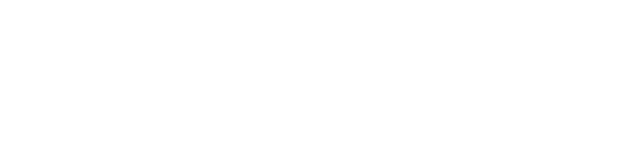
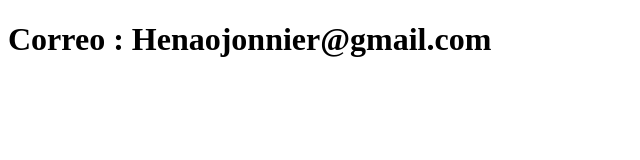
Before and after one commit to Jonier2004/sistema-de-registro, a plain HTML site: page index.html in a window 1280 px wide. Shown: the whole page, without its empty margins (0-640 px from the left). Drawn offline with Linux system fonts and the light colour scheme.

Commit message:
actualiza index

```diff
--- a/index.html
+++ b/index.html
@@ -7,6 +7,6 @@
     <title>Sistema de Registro de Juegos</title>
 </head>
 <body>
-
+    <h1>Correo : Henaojonnier@gmail.com</h1>
 </body>
 </html>
```
